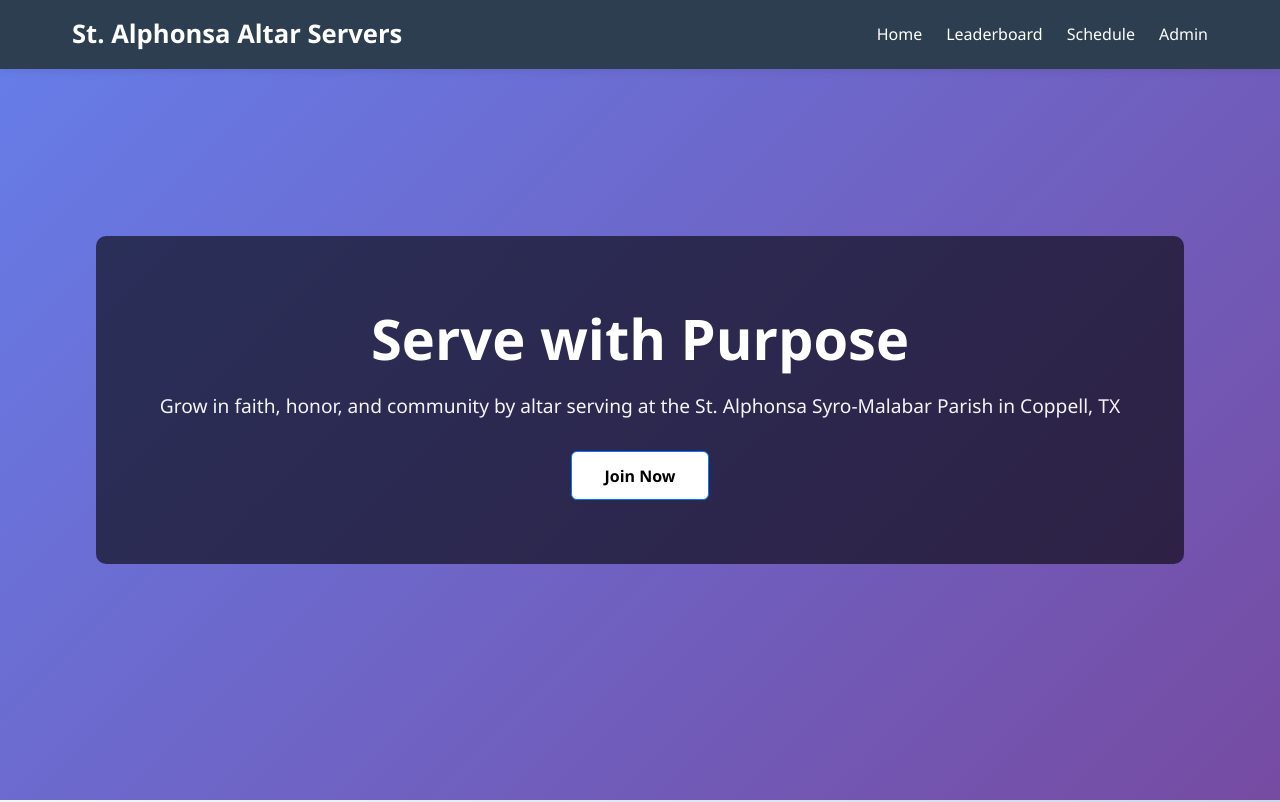
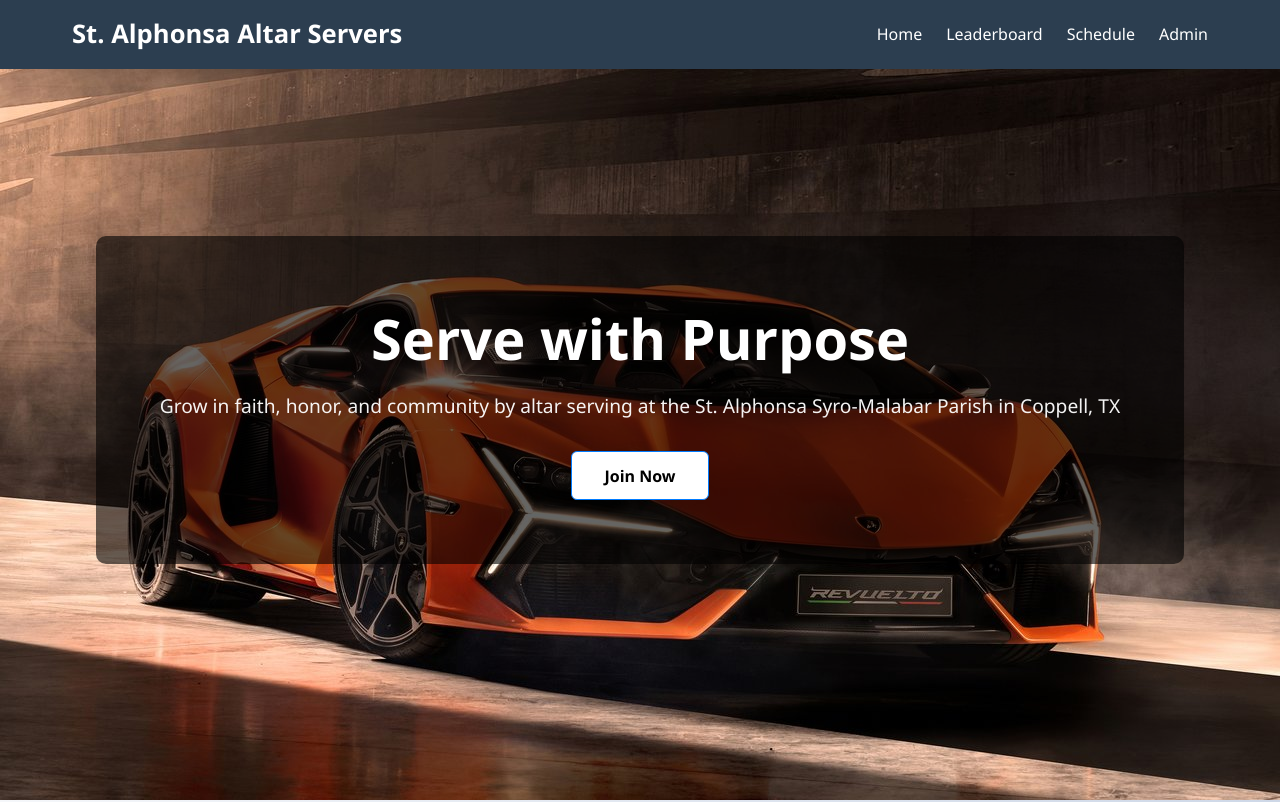
Before and after one commit to leon818c/sandbox, an Angular app: page / in a window 1280 px wide. Shown: the top 802 px of the page. Built offline with nearby package versions, Linux system fonts and the light colour scheme.

Commit message:
image solution

```diff
--- a/src/styles.scss
+++ b/src/styles.scss
@@ -31,7 +31,7 @@
 }
 
 .hero {
-  background: linear-gradient(135deg, #667eea 0%, #764ba2 100%) !important;
+  background: url('assets/images/Lamborghini-Revuelto-2024-1280-03.jpg') center/cover no-repeat !important;
   position: relative;
   height: 80vh;
   display: block;
```
Also changed, not shown: src/assets/images/Lamborghini-Revuelto-2024-1280-03.jpg (added).
